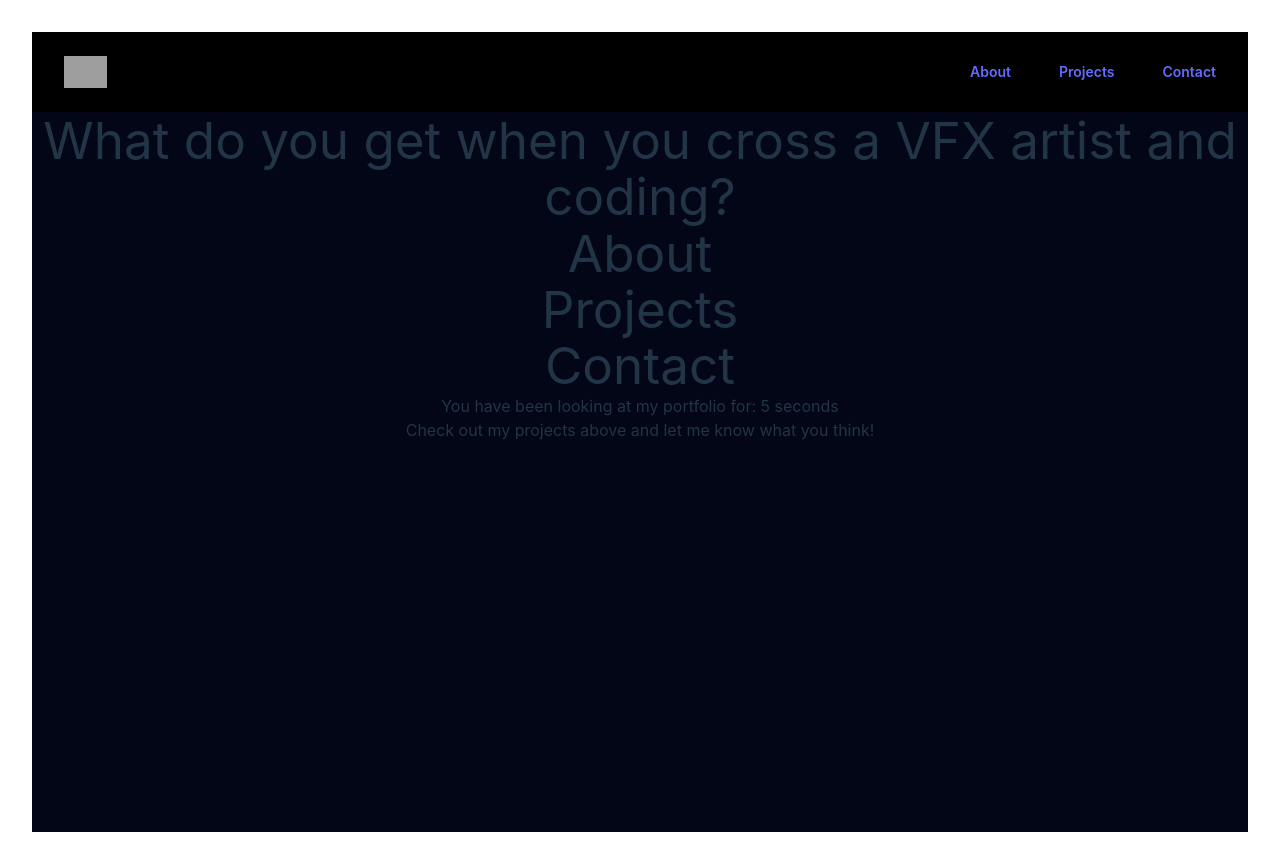
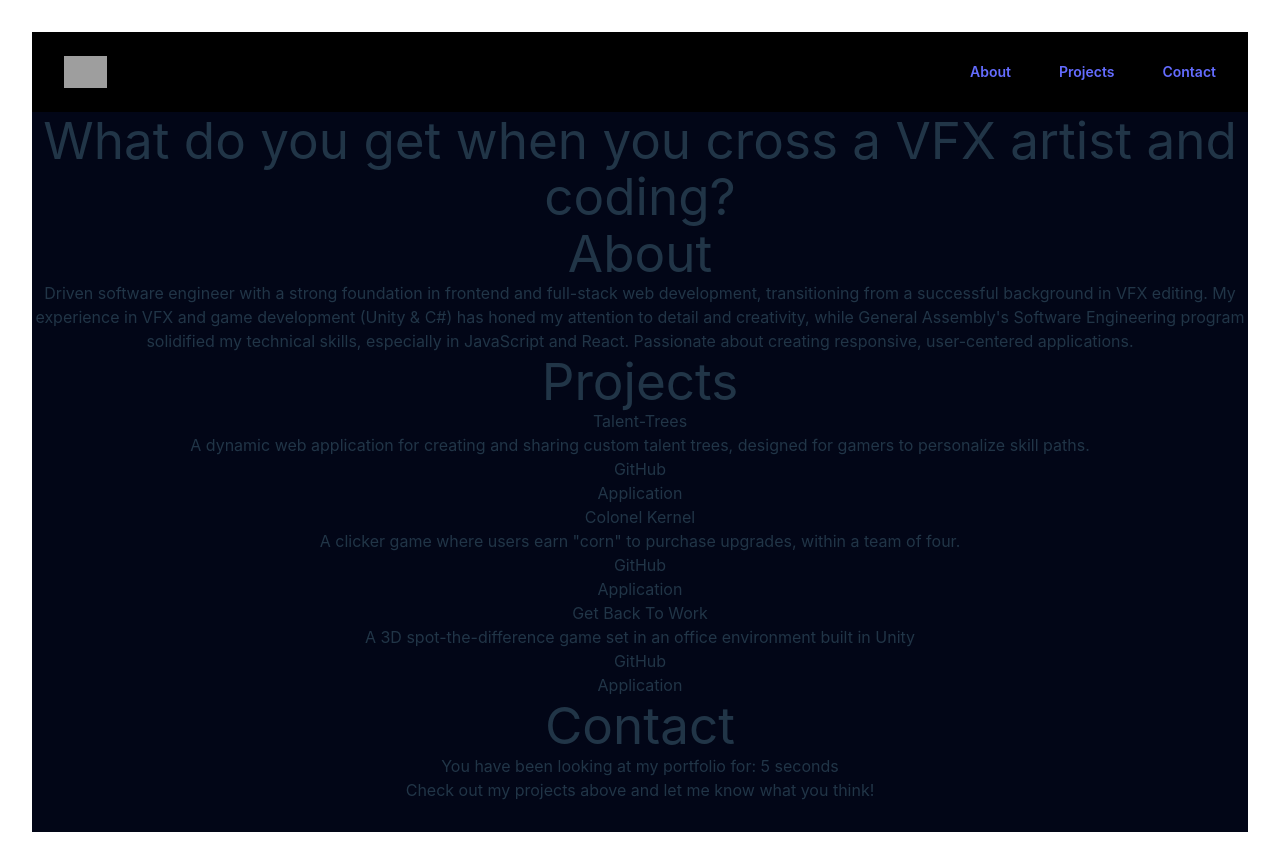
Before and after one commit to aaronfnp/anp_website_2025, a React (Vite) app: page / in a window 1280 px wide. Built offline with nearby package versions, Linux system fonts and the light colour scheme; grey boxes are pictures that could not be loaded.

Commit message:
Added base text for descriptions
- Description text added to be styled and improved on

```diff
--- a/src/App.jsx
+++ b/src/App.jsx
@@ -10,7 +10,34 @@ function App() {
         <Header />
         <h1>What do you get when you cross a VFX artist and coding?</h1>
         <h1>About</h1>
+        <h2>
+          Driven software engineer with a strong foundation in frontend and
+          full-stack web development, transitioning from a successful background
+          in VFX editing. My experience in VFX and game development (Unity & C#)
+          has honed my attention to detail and creativity, while General
+          Assembly&apos;s Software Engineering program solidified my technical
+          skills, especially in JavaScript and React. Passionate about creating
+          responsive, user-centered applications.
+        </h2>
         <h1>Projects</h1>
+        <h2>Talent-Trees</h2>
+        <h3>
+          A dynamic web application for creating and sharing custom talent
+          trees, designed for gamers to personalize skill paths.
+        </h3>
+        <h3 href="">GitHub</h3> <h3 href="">Application</h3>
+        <h2>Colonel Kernel</h2>
+        <h3>
+          A clicker game where users earn &quot;corn&quot; to purchase upgrades,
+          within a team of four.
+        </h3>
+        <h3 href="">GitHub</h3> <h3 href="">Application</h3>
+        <h2>Get Back To Work</h2>
+        <h3>
+          A 3D spot-the-difference game set in an office environment built in
+          Unity
+        </h3>
+        <h3 href="">GitHub</h3> <h3 href="">Application</h3>
         <h1>Contact</h1>
         <Timer />
       </div>
```
